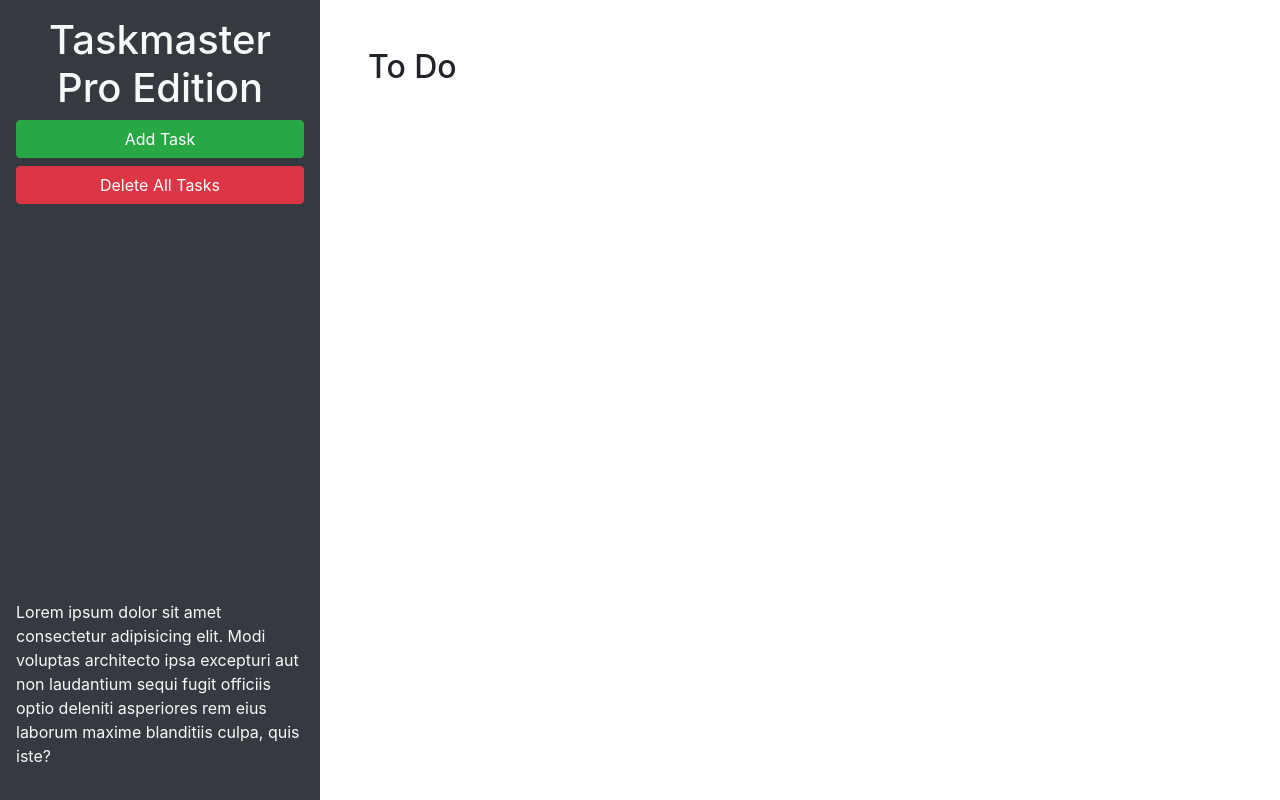
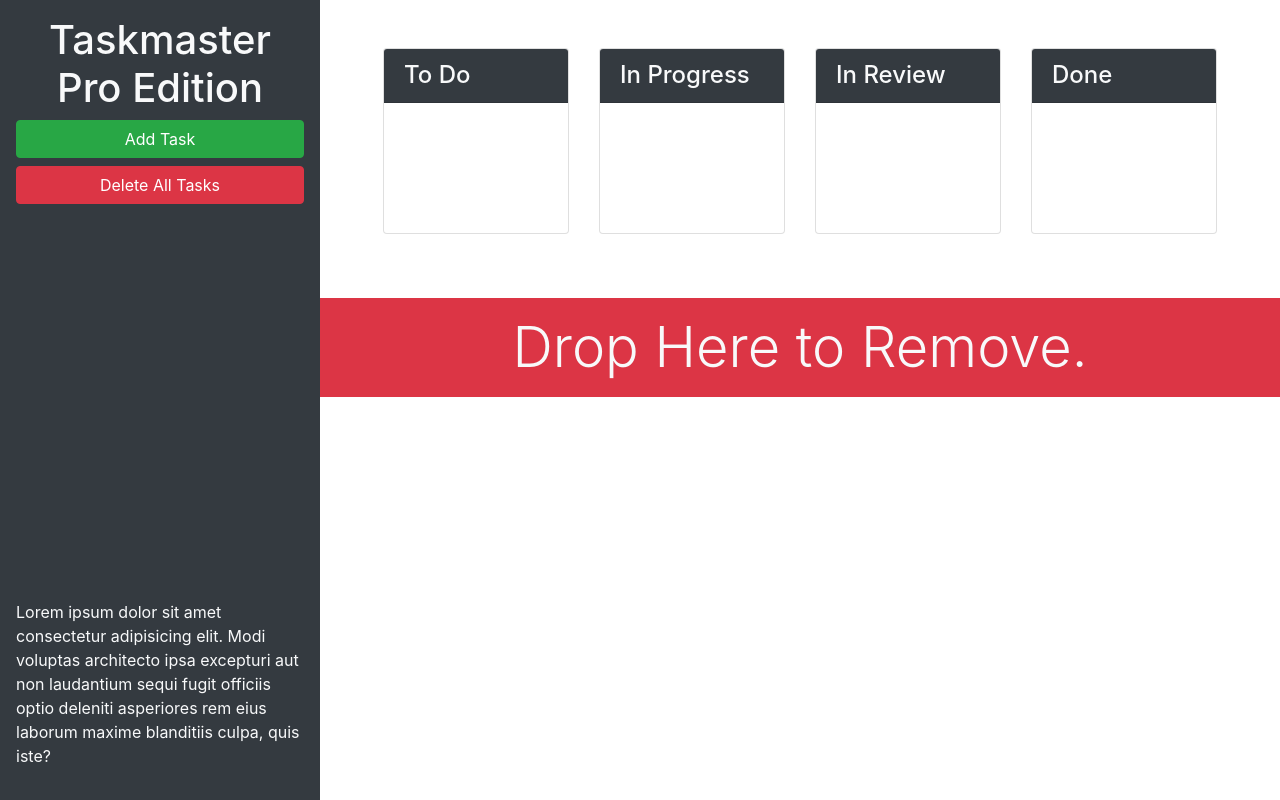
Before and after one commit to git6548/taskmaster-pro, a plain HTML site: page index.html in a window 1280 px wide. Drawn offline with nearby package versions, Linux system fonts and the light colour scheme.

Commit message:
added styling to columns

```diff
--- a/index.html
+++ b/index.html
@@ -13,19 +13,58 @@
 <body>
 
   <div class="row min-vh-100 no-gutters">
-    <header class="col-12 col-lg-3 bg-dark text-light d-flex flex-column p-4 p-lg-3">
+    <header class="col-12 col-lg-3 bg-dark text-light sticky-top d-flex flex-column p-4 p-lg-3">
       <h1 class="text-center">Taskmaster Pro Edition</h1>
       <button id="create-task" class="btn btn-block btn-success" data-toggle="modal" data-target="#task-form-modal">Add
         Task</button>
       <button id="remove-tasks" class="btn btn-block btn-danger">Delete All Tasks</button>
-      <p class="mt-auto">Lorem ipsum dolor sit amet consectetur adipisicing elit. Modi voluptas architecto ipsa excepturi aut non
+      <p class="mt-auto d-none d-lg-block">Lorem ipsum dolor sit amet consectetur adipisicing elit. Modi voluptas architecto ipsa
+        excepturi aut non
         laudantium sequi fugit officiis optio deleniti asperiores rem eius laborum maxime blanditiis culpa, quis iste?
       </p>
     </header>
-    <main class="col-12 col-lg-9">
-      <div class="m-5">
-        <h2>To Do</h2>
-        <ul id="list-toDo" class="list-group"> </ul>
+    <main class="col-12 col-lg-9 d-flex flex-column">
+      <div class="m-5 row justify-content-around">
+        <!-- todo start -->
+        <div class="col-12 col-md-6 col-xl-3 mb-3">
+          <div class="card">
+          <h4 class="card-header bg-dark text-light">To Do</h4>
+          <ul id="list-toDo" class="list-group"> </ul>
+        </div>
+        </div>
+        <!-- todo end -->
+        <!-- in progress start -->
+        <div class="col-12 col-md-6 col-xl-3 mb-3">
+          <div class="card">
+          <h4 class="card-header bg-dark text-light">In Progress</h4>
+          <ul id="list-inProgress" class="list-group">
+          </ul>
+        </div>
+        </div>
+        <!-- in progress end -->
+        <!-- in review start -->
+        <div class="col-12 col-md-6 col-xl-3 mb-3">
+          <div class="card">
+          <h4 class="card-header bg-dark text-light">In Review</h4>
+          <ul id="list-inReview" class="list-group">
+          </ul>
+        </div>
+        </div>
+        <!-- in review end -->
+        <!-- done start -->
+        <div class="col-12 col-md-6 col-xl-3 mb-3">
+          <div class="card">
+          <h4 class="card-header bg-dark text-light">Done</h4>
+          <ul id="list-done" class="list-group">
+          </ul>
+          </div>
+        </div>
+        <!-- done end -->
+      </div>
+      <div id="trash">
+        <div class="w-100 bg-danger p-3 text-center text-light display-4 mt-auto">
+          Drop Here to Remove.
+        </div>
       </div>
     </main>
   </div>
@@ -45,11 +84,11 @@
           <form>
             <div class="form-group">
               <label for="modalTaskDescription">Task description</label>
-              <textarea id="modalTaskDescription" rows="3"></textarea>
+              <textarea id="modalTaskDescription" rows="3" class="form-control"></textarea>
             </div>
             <div class="form-group">
               <label for="modalDueDate">Due date</label>
-              <input type="text" id="modalDueDate" placeholder="mm/dd/yyyy" autocomplete="off" />
+              <input type="text" class="form-control" id="modalDueDate" placeholder="mm/dd/yyyy" autocomplete="off" />
             </div>
           </form>
         </div>
```
